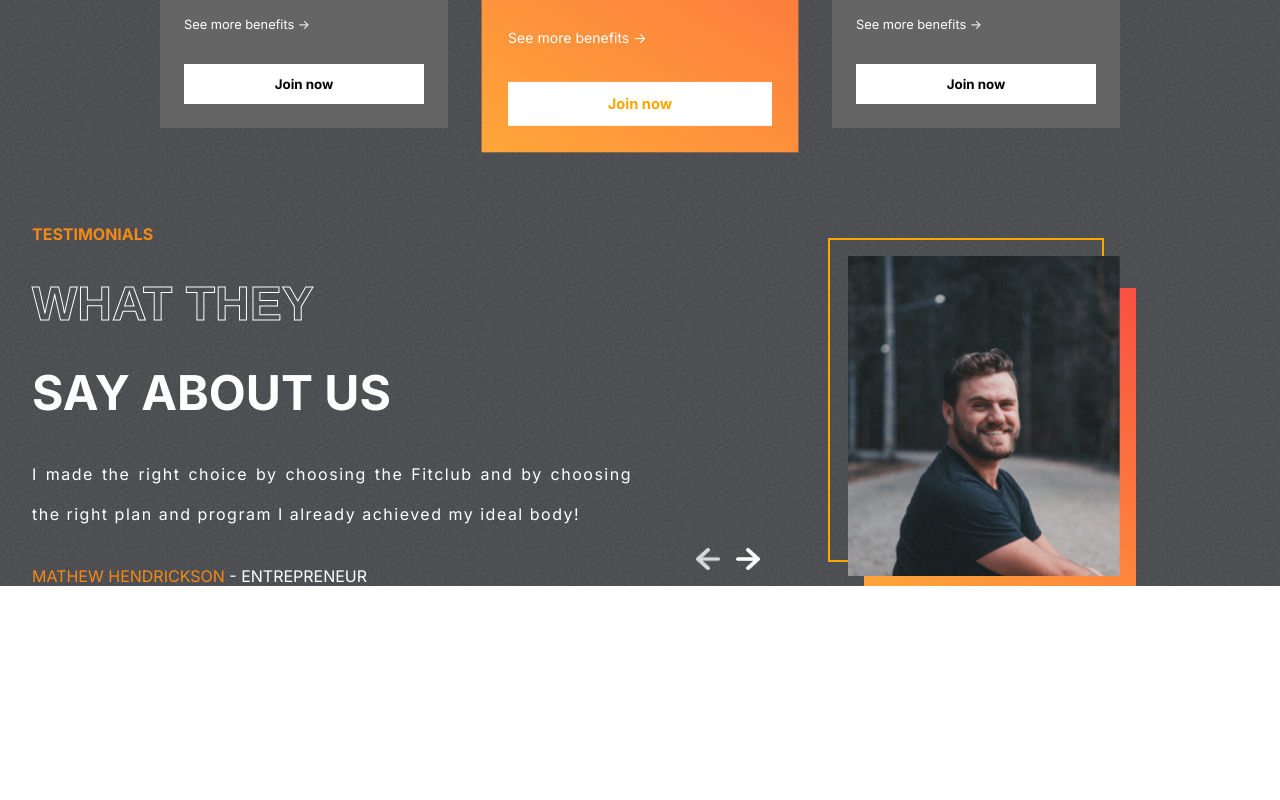
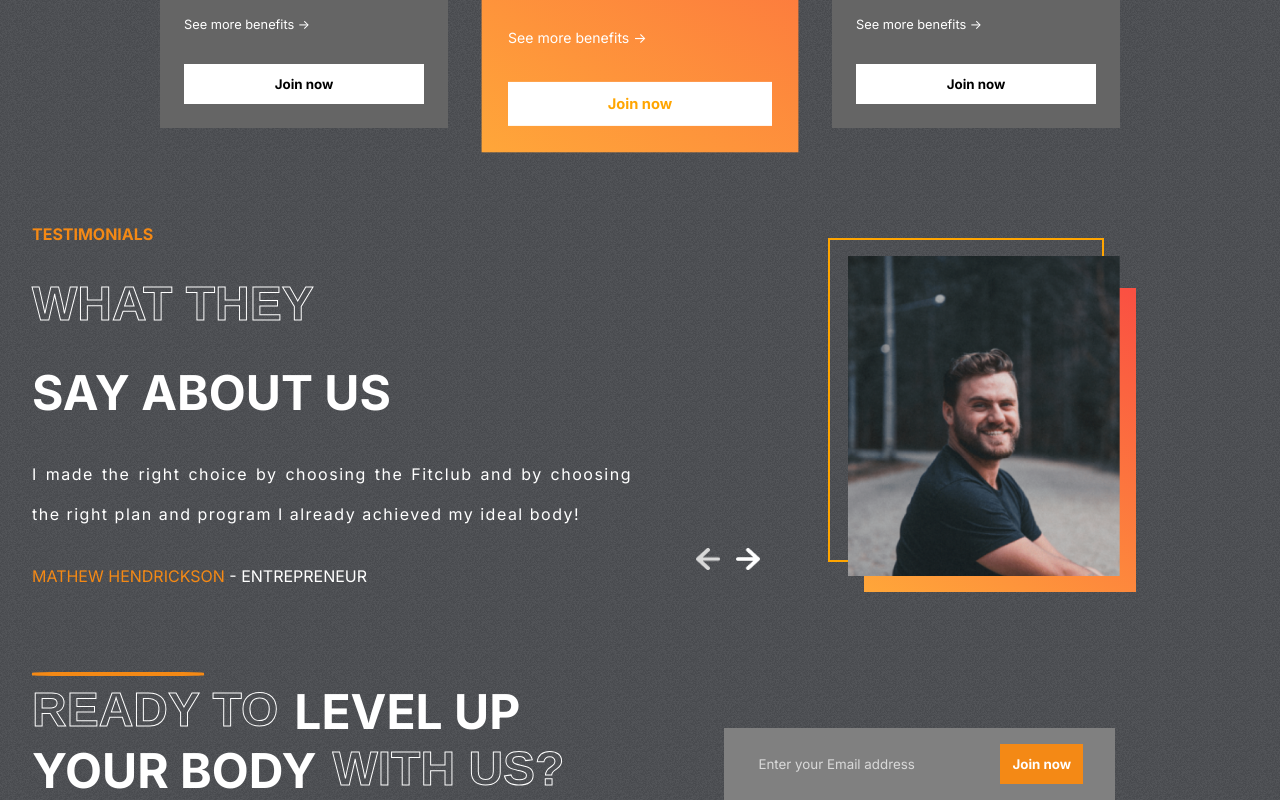
Before and after one commit to joaovieira23/fit-club, a React (Create React App) app: page / in a window 1280 px wide. Shown: the part 2340-3140 px from the top of the page. Before the commit the page ends 2926 px from the top, so only its background shows below. Built offline with nearby package versions, Linux system fonts and the light colour scheme; the HTML template or start-up script is replaced by a standard one.

Commit message:
feat: joinus component

```diff
--- a/package.json
+++ b/package.json
@@ -40,5 +40,8 @@
       "last 1 firefox version",
       "last 1 safari version"
     ]
+  },
+  "devDependencies": {
+    "@emailjs/browser": "^3.6.2"
   }
 }
--- a/src/App.tsx
+++ b/src/App.tsx
@@ -5,6 +5,7 @@
 import Reasons from './components/Reasons/Reasons';
 import Plans from './components/Plans/Plans';
 import Testimonials from './components/Testimonials/Testimonials';
+import Join from './components/Join/Join';
 
 function App() {
   return (
@@ -14,6 +15,7 @@
       <Reasons />
       <Plans />
       <Testimonials />
+      <Join />
     </div>
   );
 }
--- /dev/null
+++ b/src/components/Join/Join.css
@@ -0,0 +1,55 @@
+.Join {
+    display: flex;
+    padding: 0 2rem;
+    gap: 10rem;
+}
+
+.left-j {
+    color: white;
+    font-size: 3rem;
+    font-weight: bold;
+    text-transform: uppercase;
+    position: relative;
+}
+
+.left-j > hr {
+    position: absolute;
+    width: 10.5rem;
+    border: 2px solid var(--orange);
+    border-radius: 20%;
+    margin: -10px 0;
+}
+
+.left-j > div {
+    display: flex;
+    gap: 1rem;
+}
+
+.right-j {
+    display: flex;
+    justify-content: center;
+    align-items: flex-end;
+}
+
+.email-container {
+    display: flex;
+    gap: 3rem;
+    background-color: gray;
+    padding: 1rem 2rem;
+}
+
+.email-container > input {
+    background-color: transparent;
+    border: none;
+    outline: none;
+    color: var(--lightgray);
+}
+
+::placeholder {
+    color: var(--lightgray)
+}
+
+.btn-j {
+    background-color: var(--orange);
+    color: white;
+}
--- /dev/null
+++ b/src/components/Join/Join.tsx
@@ -0,0 +1,44 @@
+import React, { useRef } from 'react'
+import './Join.css';
+import emailjs from '@emailjs/browser';
+
+const Join = () => {
+  const form = useRef();
+
+   const sendEmail = (e: any) => {
+      e.preventDefault();
+
+      emailjs.sendForm('service_extzqa9', 'template_5fbt3fr', form.current, 'VLwg1ltOWvnCYAiK_')
+        .then((result: any) => {
+        console.log(result.text);
+      }, (error: any) => {
+         console.log(error.text);
+        });
+      };
+  return (
+    <div className="Join" id="join-us">
+        <div className="left-j">
+            <hr />
+            <div>
+                <span className='stroke-text'>READY TO</span>
+                <span>LEVEL UP</span>
+            </div>
+
+            <div>
+                <span>YOUR BODY</span>
+                <span className='stroke-text'>WITH US?</span>
+            </div>
+        </div>
+        <div className="right-j">
+            {/*
+                // @ts-ignore */}
+            <form ref={form} action="" className="email-container" onSubmit={sendEmail}>
+                <input type="email" name="user_email" placeholder='Enter your Email address' />
+                <button className='btn btn-j'>Join now</button>
+            </form>
+        </div>
+    </div>
+  )
+}
+
+export default Join
```
Also changed, not shown: 1 other file (tests, documents, lock files or other folders).
